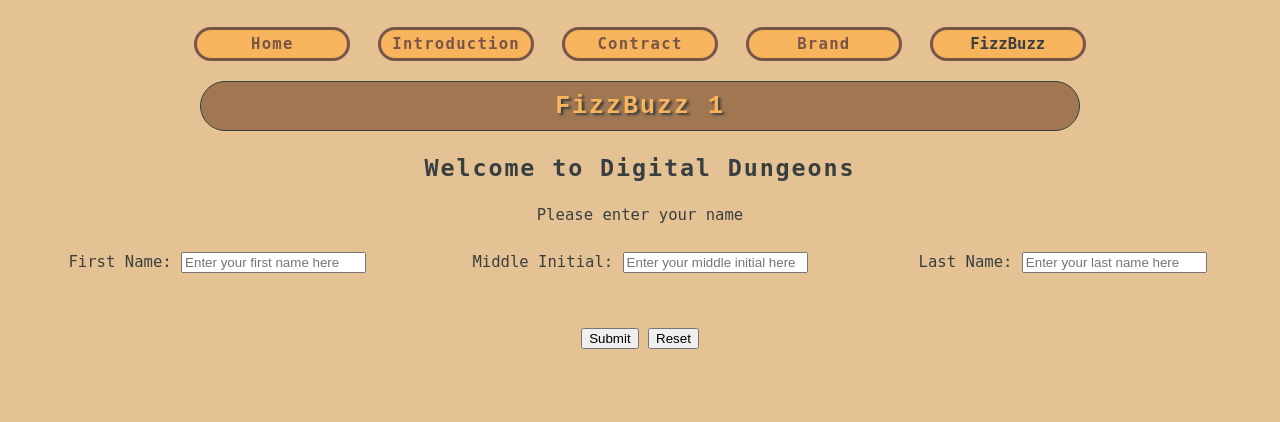
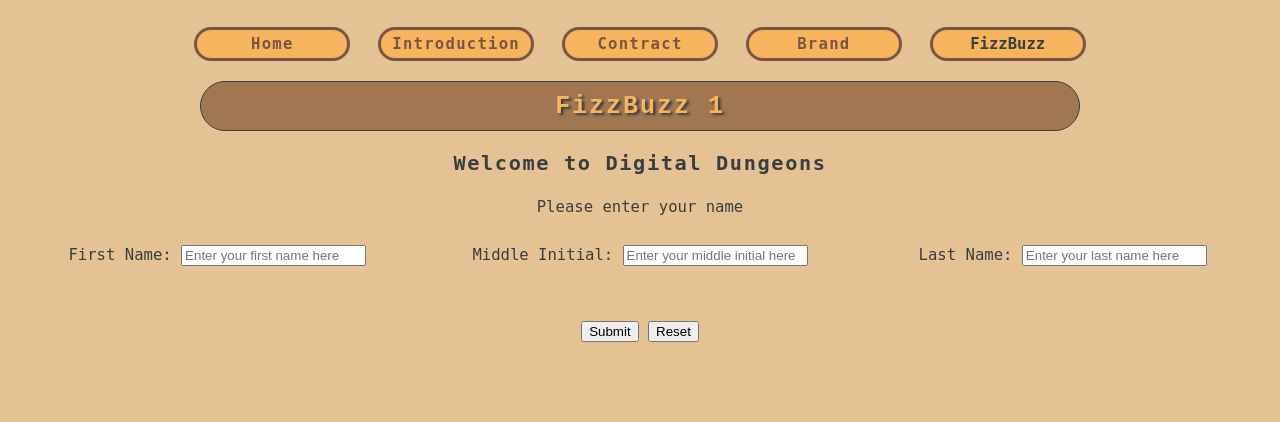
Before and after one commit to gwhitle/gwhitle.github.io, a PHP site: page /web115/fizzbuzz1.html in a window 1280 px wide. Shown: the part 369-791 px from the top of the page. Run offline with PHP 8.4, Linux system fonts and the light colour scheme.

Commit message:
Fixed validation error on fizzbuzz1
Fixed validation error on fizzbuzz1, edited h3 font size.

```diff
--- a/web115/fizzbuzz1.html
+++ b/web115/fizzbuzz1.html
@@ -13,7 +13,7 @@
     <div data-include="components/header.html"></div>
     <main>
         <h2>FizzBuzz 1</h2>
-        <h3 id="greeting">Welcome to Digital Dungeons</h2>
+        <h3 id="greeting">Welcome to Digital Dungeons</h3>
             <form>
                 <fieldset>
                     <legend id="fizzLegend">Please enter your name</legend>
--- a/web115/styles/default.css
+++ b/web115/styles/default.css
@@ -39,7 +39,7 @@ h2 {
 }
 
 h3 {
-    font-size: 1.5em;
+    font-size: 1.3em;
 }
 
 /*-------------link styles-------------*/
```
